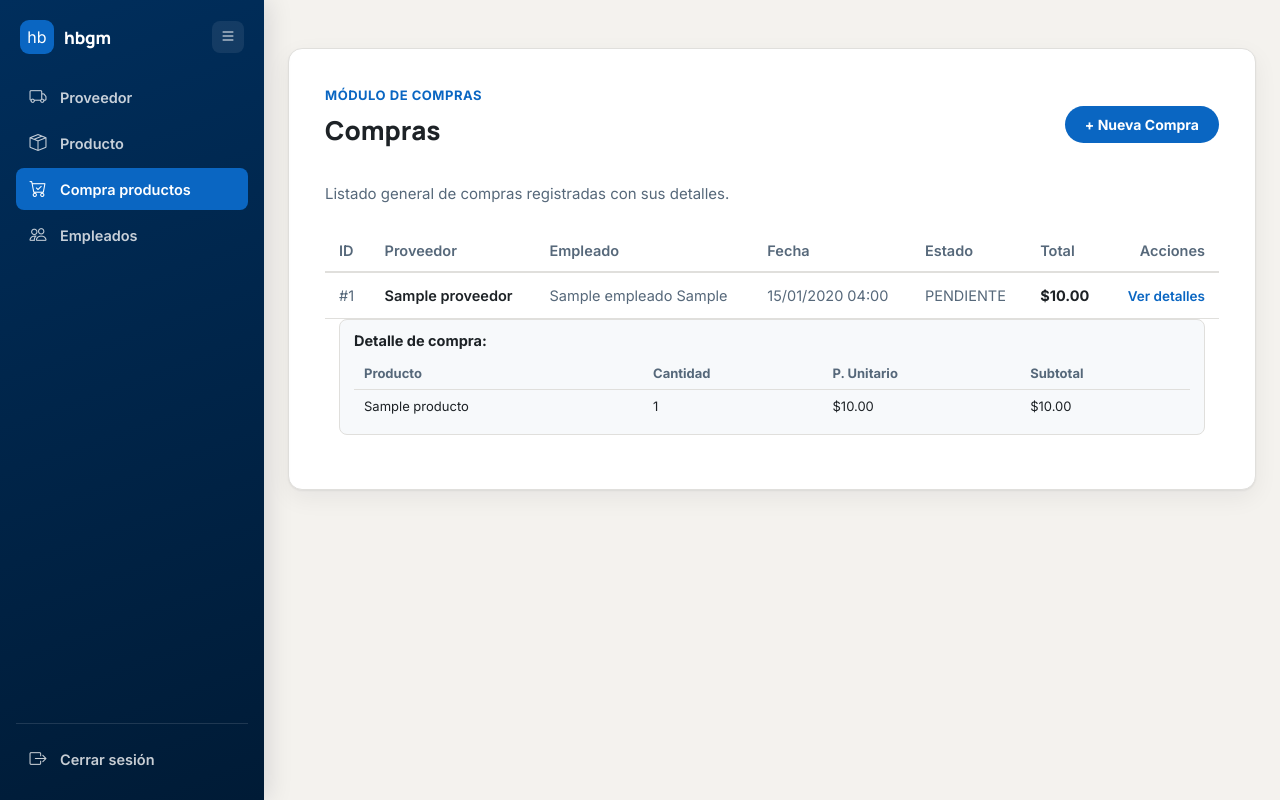
After one commit to gurrolaH/login_django_pp, a Django app: page /compras/listar-compras/ in a window 1280 px wide. The commit adds this page. Run offline with Django 5.2, Linux system fonts and the light colour scheme; a user stored in the database is signed in; tables that the repository leaves empty hold one stand-in row (values such as "Sample post").

Commit message:
feat (READ): Se agregó el proceso de consulta para las compras.

```diff
--- /dev/null
+++ b/app/compra/templates/compras/lista-compras.html
@@ -0,0 +1,90 @@
+{% extends 'users/base.html' %}
+
+{% block title %} Lista de Compras {% endblock %}
+
+{% block content %}
+<div class="home-shell" style="max-width: 1200px;">
+    <div class="welcome-card">
+        <div style="display: flex; justify-content: space-between; align-items: center; margin-bottom: 24px;">
+            <div>
+                <p class="eyebrow">Módulo de Compras</p>
+                <h1>Compras</h1>
+            </div>
+            <a href="#" class="btn-primary" style="display: inline-block; width: auto; text-decoration: none; padding: 10px 20px; font-size: 14px;">
+                + Nueva Compra
+            </a>
+        </div>
+
+        <p style="margin-bottom: 24px;">Listado general de compras registradas con sus detalles.</p>
+
+        <div style="overflow-x: auto;">
+            <table style="width: 100%; border-collapse: collapse; text-align: left; font-size: 14.5px;">
+                <thead>
+                    <tr style="border-bottom: 2px solid var(--border); color: var(--text-secondary);">
+                        <th style="padding: 12px 14px; font-weight: 600;">ID</th>
+                        <th style="padding: 12px 14px; font-weight: 600;">Proveedor</th>
+                        <th style="padding: 12px 14px; font-weight: 600;">Empleado</th>
+                        <th style="padding: 12px 14px; font-weight: 600;">Fecha</th>
+                        <th style="padding: 12px 14px; font-weight: 600;">Estado</th>
+                        <th style="padding: 12px 14px; font-weight: 600;">Total</th>
+                        <th style="padding: 12px 14px; font-weight: 600; text-align: right;">Acciones</th>
+                    </tr>
+                </thead>
+                <tbody>
+                    {% for compra in compras %}
+                        <tr style="border-bottom: 1px solid var(--border); vertical-align: top;">
+                            <td style="padding: 14px; color: var(--text-secondary);">#{{ compra.id_compra }}</td>
+                            <td style="padding: 14px; font-weight: 600; color: var(--text-primary);">{{ compra.proveedor.nombre }}</td>
+                            <td style="padding: 14px; color: var(--text-secondary);">{{ compra.empleado.nombre }} {{ compra.empleado.apellido }}</td>
+                            <td style="padding: 14px; color: var(--text-secondary);">{{ compra.fecha_compra|date:'d/m/Y H:i' }}</td>
+                            <td style="padding: 14px; color: var(--text-secondary);">{{ compra.estado }}</td>
+                            <td style="padding: 14px; font-weight: 700; color: var(--text-primary);">${{ compra.total }}</td>
+                            <td style="padding: 14px; text-align: right;">
+                                <a href="#" style="color: var(--li-blue); text-decoration: none; font-weight: 600; font-size: 13.5px;">Ver detalles</a>
+                            </td>
+                        </tr>
+                        <tr>
+                            <td colspan="7" style="padding: 0 14px 18px 14px;">
+                                <div style="background: #f7f9fb; border: 1px solid var(--border); border-radius: 8px; padding: 12px 14px;">
+                                    <strong style="display: block; margin-bottom: 8px; color: var(--text-primary);">Detalle de compra:</strong>
+                                    {% if compra.detalles.all %}
+                                        <table style="width: 100%; border-collapse: collapse; font-size: 13px;">
+                                            <thead>
+                                                <tr style="border-bottom: 1px solid var(--border); color: var(--text-secondary);">
+                                                    <th style="padding: 8px 10px; text-align: left;">Producto</th>
+                                                    <th style="padding: 8px 10px; text-align: left;">Cantidad</th>
+                                                    <th style="padding: 8px 10px; text-align: left;">P. Unitario</th>
+                                                    <th style="padding: 8px 10px; text-align: left;">Subtotal</th>
+                                                </tr>
+                                            </thead>
+                                            <tbody>
+                                                {% for detalle in compra.detalles.all %}
+                                                    <tr>
+                                                        <td style="padding: 8px 10px;">{{ detalle.producto.nombre }}</td>
+                                                        <td style="padding: 8px 10px;">{{ detalle.cantidad }}</td>
+                                                        <td style="padding: 8px 10px;">${{ detalle.precio_unitario }}</td>
+                                                        <td style="padding: 8px 10px;">${{ detalle.subtotal }}</td>
+                                                    </tr>
+                                                {% endfor %}
+                                            </tbody>
+                                        </table>
+                                    {% else %}
+                                        <span style="color: var(--text-secondary);">No hay detalles registrados para esta compra.</span>
+                                    {% endif %}
+                                </div>
+                            </td>
+                        </tr>
+                    {% empty %}
+                        <tr>
+                            <td colspan="7" style="text-align: center; padding: 40px; color: var(--text-secondary);">
+                                <i class="bi bi-inbox" style="font-size: 28px; display: block; margin-bottom: 8px;"></i>
+                                No hay compras registradas en la base de datos.
+                            </td>
+                        </tr>
+                    {% endfor %}
+                </tbody>
+            </table>
+        </div>
+    </div>
+</div>
+{% endblock %}
--- a/app/compra/urls.py
+++ b/app/compra/urls.py
@@ -1,6 +1,8 @@
 from django.urls import path
 from . import views
 
+app_name = 'compra'
+
 urlpatterns = [
-
+    path('listar-compras/', views.listar_compras_view, name='lista'),
 ]
--- a/app/compra/views.py
+++ b/app/compra/views.py
@@ -1,3 +1,20 @@
+from django.contrib.auth.decorators import login_required
 from django.shortcuts import render
 
-# Create your views here.
+from .models import Compra
+
+
+@login_required
+def listar_compras_view(request):
+    compras = Compra.objects.select_related(
+        'proveedor',
+        'empleado'
+    ).prefetch_related(
+        'detalles__producto'
+    ).all()
+
+    context = {
+        'compras': compras
+    }
+
+    return render(request, 'compras/lista-compras.html', context)
--- a/app/users/templates/users/base.html
+++ b/app/users/templates/users/base.html
@@ -587,7 +587,7 @@
             </a>
           </li>
           <li class="sidebar-item">
-            <a href="#" class="sidebar-link">
+            <a href="{% url 'compra:lista' %}" class="sidebar-link">
               <i class="bi bi-cart-check sidebar-icon"></i>
               <span class="sidebar-text">Compra productos</span>
             </a>
```
